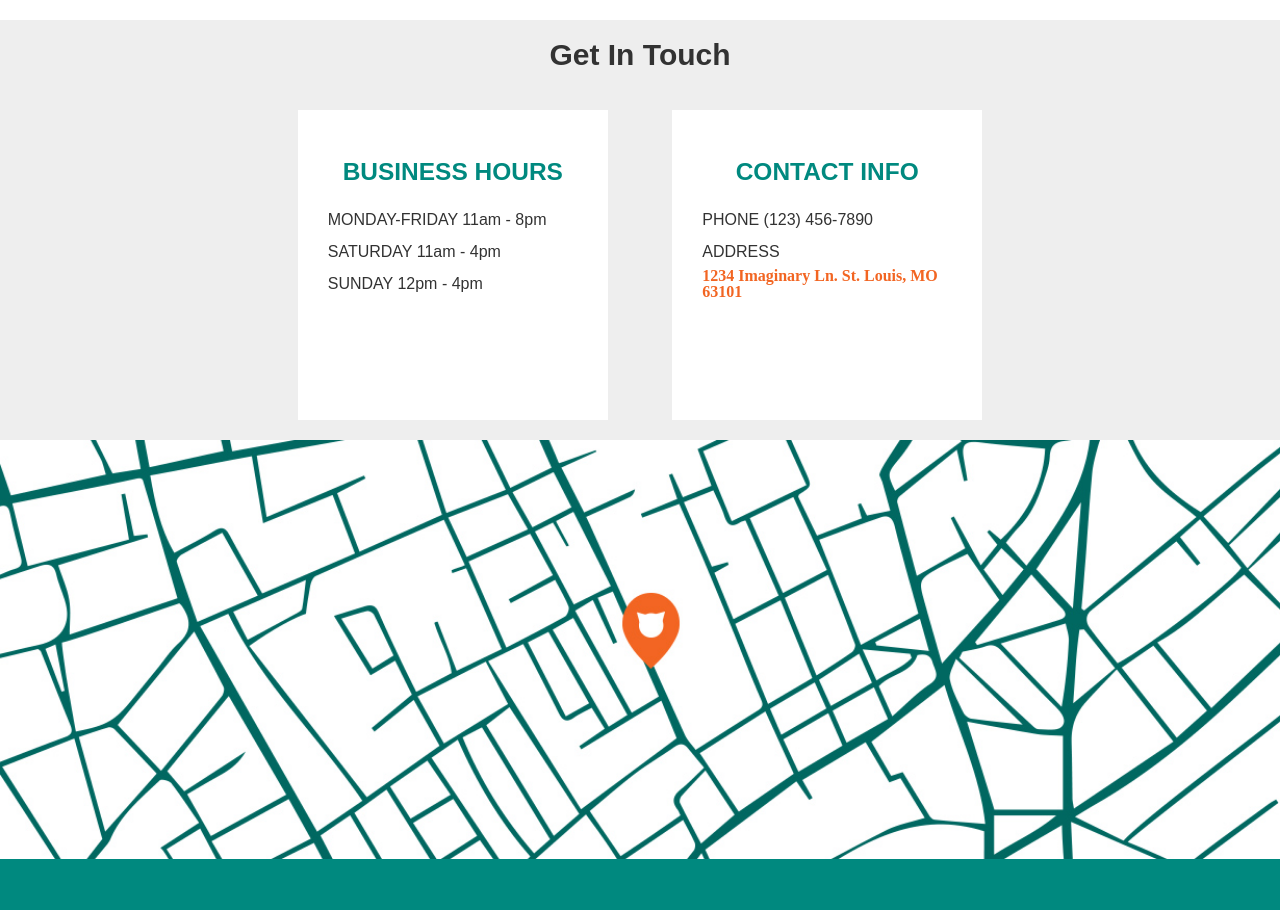
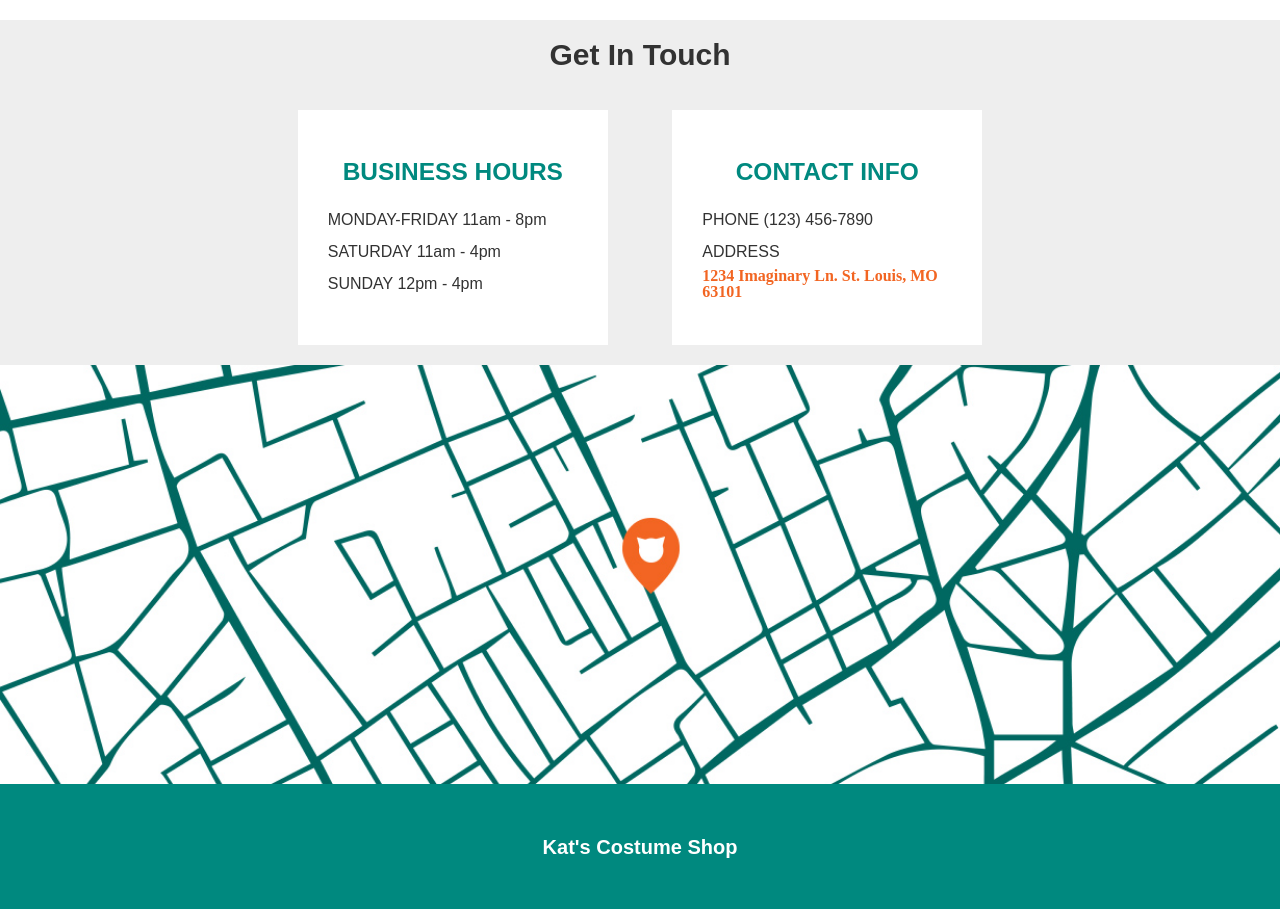
Before and after one commit to lindskelsey/Cat_Costume_Project, a plain HTML site: page index.html in a window 1280 px wide. Shown: the part 1463-2373 px from the top of the page. Drawn offline with Linux system fonts and the light colour scheme.

Commit message:
contact box size

```diff
--- a/assets/css/index.css
+++ b/assets/css/index.css
@@ -194,10 +194,10 @@ li{
   display: inline-block;
   background-color: #fff;
   width: 250px;
-  height: 250px;
+  height: 175px;
   margin: 20px 30px;
   padding: 30px;
-  vertical-align: top;
+  vertical-align: middle;
 }
 
 .section h1 {
@@ -210,6 +210,7 @@ li{
 }
 
 /* Footer */
+
 footer {
   background-color: #00897f;
 }
```
